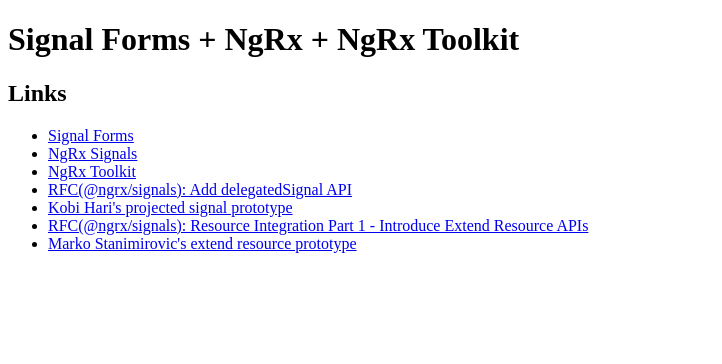
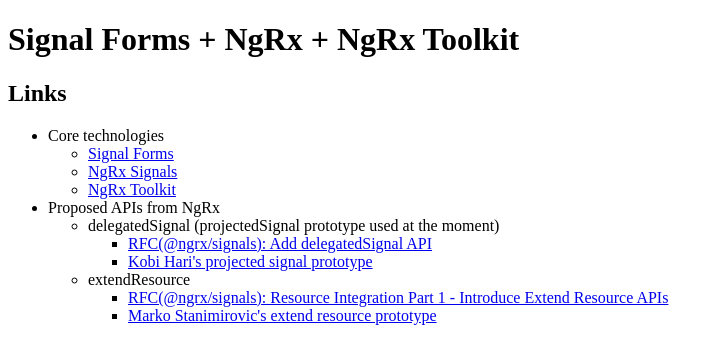
Before and after one commit to michael-small/signal-forms-ngrx, an Angular app: page / in a window 1280 px wide. Shown: the top 364 px of the page, without its empty margins (0-722 px from the left). Built offline with nearby package versions, Linux system fonts and the light colour scheme.

Commit message:
chore: categorize links

```diff
--- a/src/app/links.ts
+++ b/src/app/links.ts
@@ -6,14 +6,30 @@
     <h2>Links</h2>
     <ul>
       <li>
-        <a href="https://angular.dev/guide/forms/signals/overview" target="_blank">Signal Forms</a>
+        Core technologies
+        <ul>
+          <li>
+            <a href="https://angular.dev/guide/forms/signals/overview" target="_blank"
+              >Signal Forms</a
+            >
           </li>
-      <li><a href="https://ngrx.io/guide/signals/signal-store" target="_blank">NgRx Signals</a></li>
+          <li>
+            <a href="https://ngrx.io/guide/signals/signal-store" target="_blank">NgRx Signals</a>
+          </li>
           <li>
             <a href="https://ngrx-toolkit.angulararchitects.io/docs/extensions" target="_blank"
               >NgRx Toolkit</a
             >
           </li>
+        </ul>
+      </li>
+
+      <li>
+        Proposed APIs from NgRx
+        <ul>
+          <li>
+            delegatedSignal (projectedSignal prototype used at the moment)
+            <ul>
               <li>
                 <a href="https://github.com/ngrx/platform/issues/5121" target="_blank"
                   >RFC(@ngrx/signals): Add delegatedSignal API</a
@@ -24,15 +40,28 @@
                   >Kobi Hari's projected signal prototype</a
                 >
               </li>
+            </ul>
+          </li>
+
+          <li>
+            extendResource
+            <ul>
               <li>
                 <a href="https://github.com/ngrx/platform/issues/5126" target="_blank"
-          >RFC(@ngrx/signals): Resource Integration Part 1 - Introduce Extend Resource APIs</a
+                  >RFC(@ngrx/signals): Resource Integration Part 1 - Introduce Extend Resource
+                  APIs</a
                 >
               </li>
               <li>
-        <a href="https://github.com/markostanimirovic/extend-resource-prototype" target="_blank"
+                <a
+                  href="https://github.com/markostanimirovic/extend-resource-prototype"
+                  target="_blank"
                   >Marko Stanimirovic's extend resource prototype</a
                 >
+              </li>
+            </ul>
+          </li>
+        </ul>
       </li>
     </ul>
   `,
```
Lines whose indentation alone changed are shown as unchanged.
